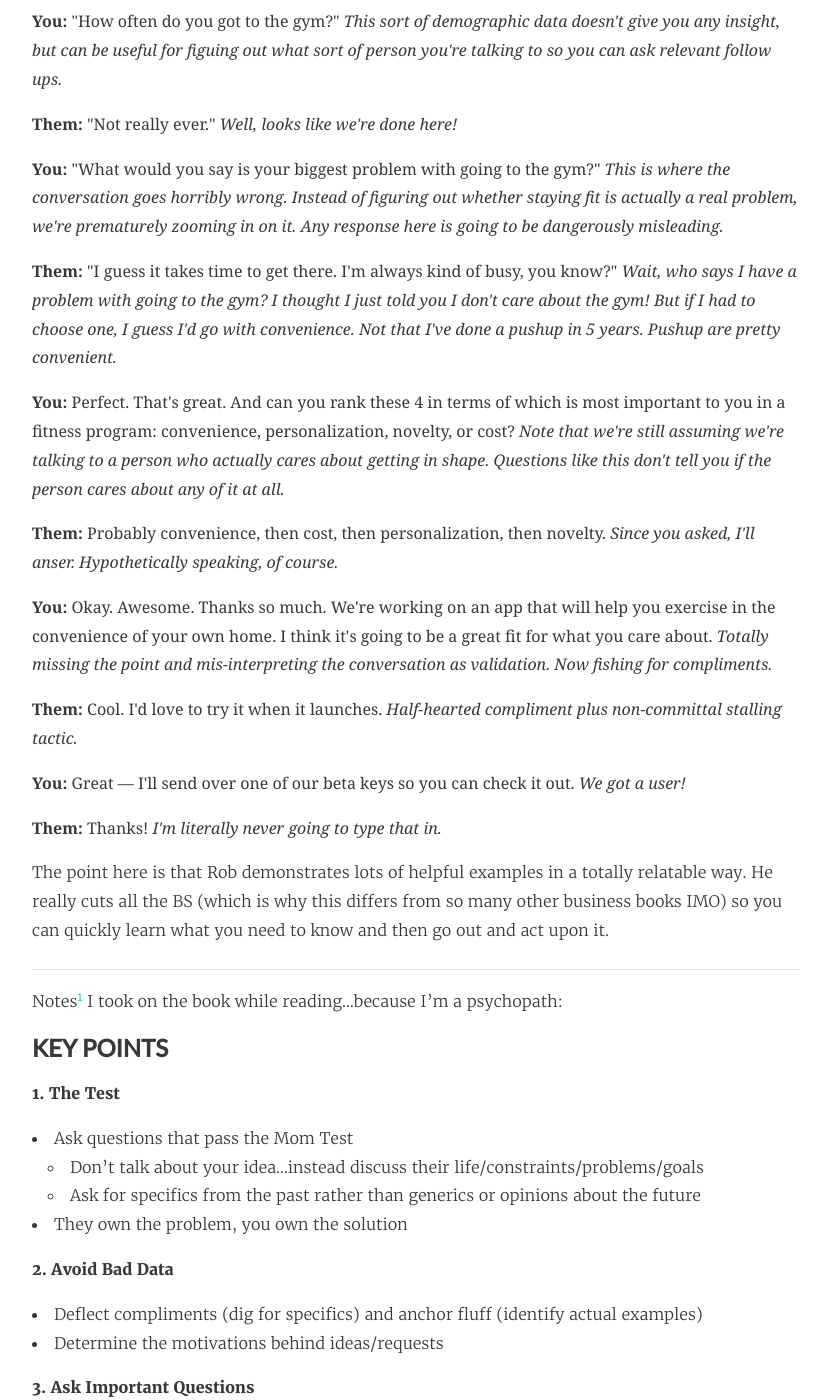
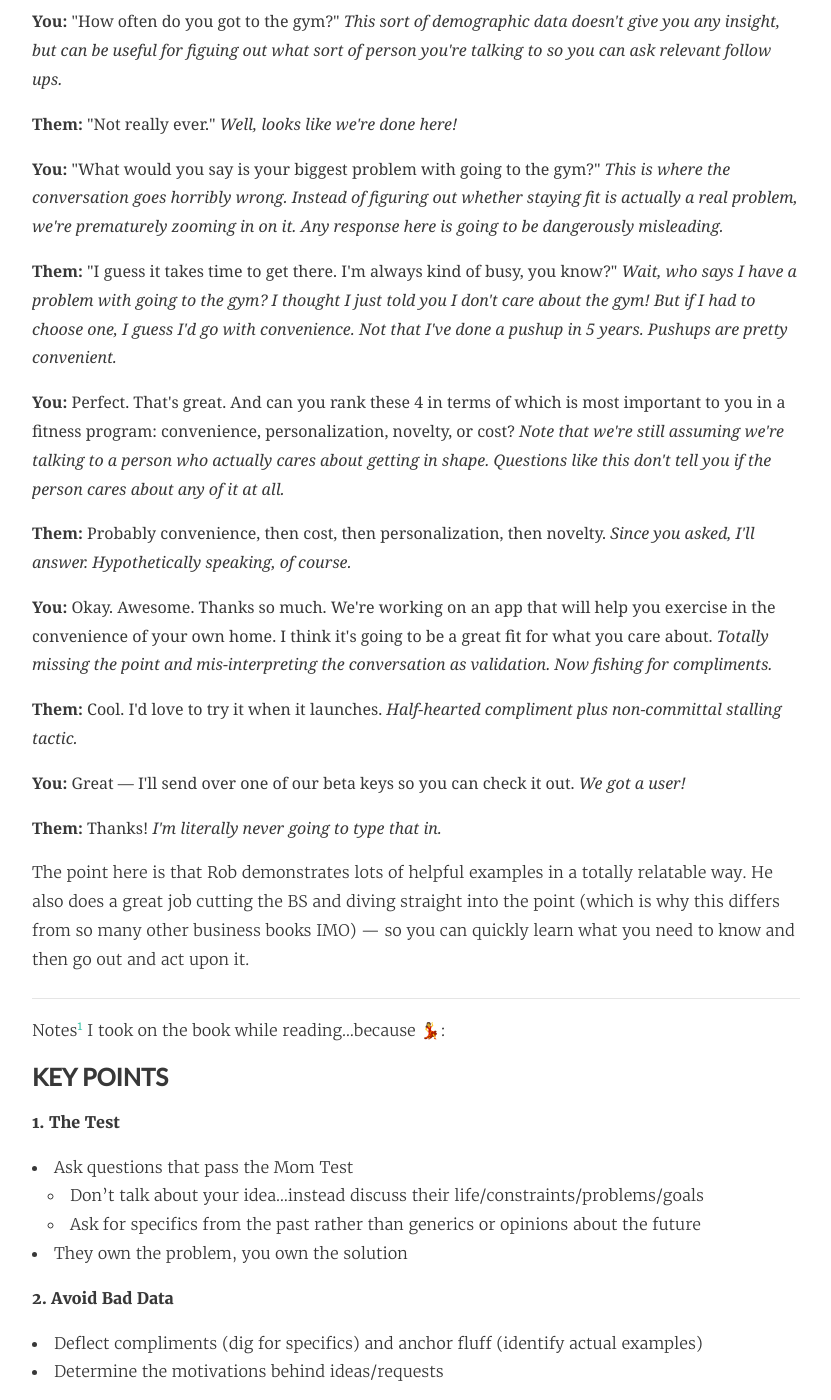
Before and after one commit to emerywebster/emerywebster.github.io, a Jekyll site: the page built from _posts/2015-11-19-the-mom-test.md, in a window 1280 px wide and 1400 px high, scrolled down 764 px. Shown: the whole window, without its empty margins (224-1055 px from the left). Built offline with Jekyll 4.4.1, drawn with Linux system fonts in a browser that asks for light colours; nearby versions of some CDN libraries; emoji names are drawn with the system emoji font; Markdown is read by kramdown in place of the engine named in the settings.

Commit message:
fix typos

```diff
--- a/_posts/2015-11-19-the-mom-test.md
+++ b/_posts/2015-11-19-the-mom-test.md
@@ -26,11 +26,11 @@ _The following example comes from Chapter 3, which is about asking important que
 
 <p><strong>You:</strong> "What would you say is your biggest problem with going to the gym?" <em>This is where the conversation goes horribly wrong. Instead of figuring out whether staying fit is actually a real problem, we're prematurely zooming in on it. Any response here is going to be dangerously misleading.</em></p>
 
-<p><strong>Them:</strong> "I guess it takes time to get there. I'm always kind of busy, you know?" <em>Wait, who says I have a problem with going to the gym? I thought I just told you I don't care about the gym! But if I had to choose one, I guess I'd go with convenience. Not that I've done a pushup in 5 years. Pushup are pretty convenient.</em></p>
+<p><strong>Them:</strong> "I guess it takes time to get there. I'm always kind of busy, you know?" <em>Wait, who says I have a problem with going to the gym? I thought I just told you I don't care about the gym! But if I had to choose one, I guess I'd go with convenience. Not that I've done a pushup in 5 years. Pushups are pretty convenient.</em></p>
 
 <p><strong>You:</strong> Perfect. That's great. And can you rank these 4 in terms of which is most important to you in a fitness program: convenience, personalization, novelty, or cost? <em>Note that we're still assuming we're talking to a person who actually cares about getting in shape. Questions like this don't tell you if the person cares about any of it at all.</em></p>
 
-<p><strong>Them:</strong> Probably convenience, then cost, then personalization, then novelty. <em>Since you asked, I'll anser. Hypothetically speaking, of course.</em></p>
+<p><strong>Them:</strong> Probably convenience, then cost, then personalization, then novelty. <em>Since you asked, I'll answer. Hypothetically speaking, of course.</em></p>
 
 <p><strong>You:</strong> Okay. Awesome. Thanks so much. We're working on an app that will help you exercise in the convenience of your own home. I think it's going to be a great fit for what you care about. <em>Totally missing the point and mis-interpreting the conversation as validation. Now fishing for compliments.</em></p>
 
@@ -42,11 +42,11 @@ _The following example comes from Chapter 3, which is about asking important que
 
 </div>
 
-The point here is that Rob demonstrates lots of helpful examples in a totally relatable way. He really cuts all the BS (which is why this differs from so many other business books IMO) so you can quickly learn what you need to know and then go out and act upon it.
+The point here is that Rob demonstrates lots of helpful examples in a totally relatable way. He also does a great job cutting the BS and diving straight into the point (which is why this differs from so many other business books IMO) &mdash; so you can quickly learn what you need to know and then go out and act upon it.
 
 ---
 
-Notes[^1] I took on the book while reading...because I'm a psychopath:
+Notes[^1] I took on the book while reading...because :dancer::
 
 ### KEY POINTS
 
```
